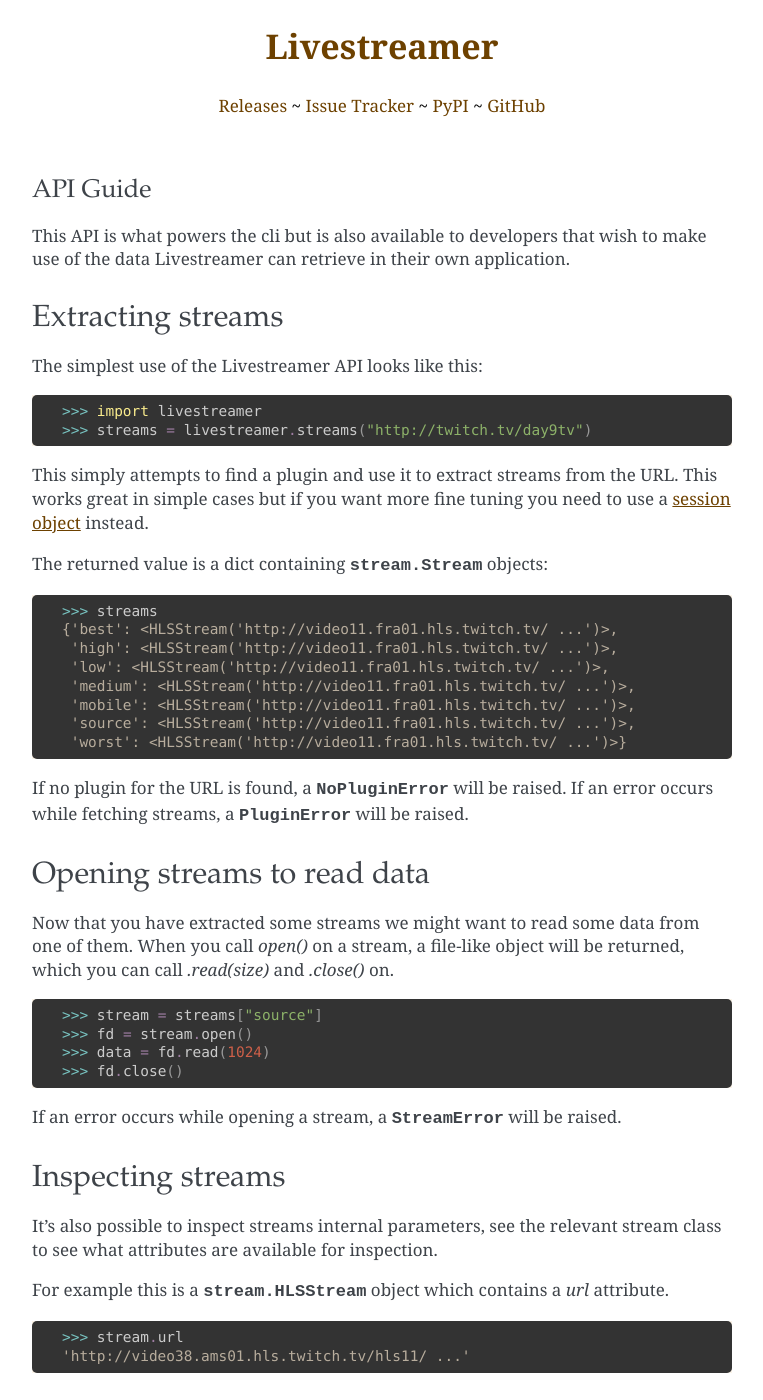
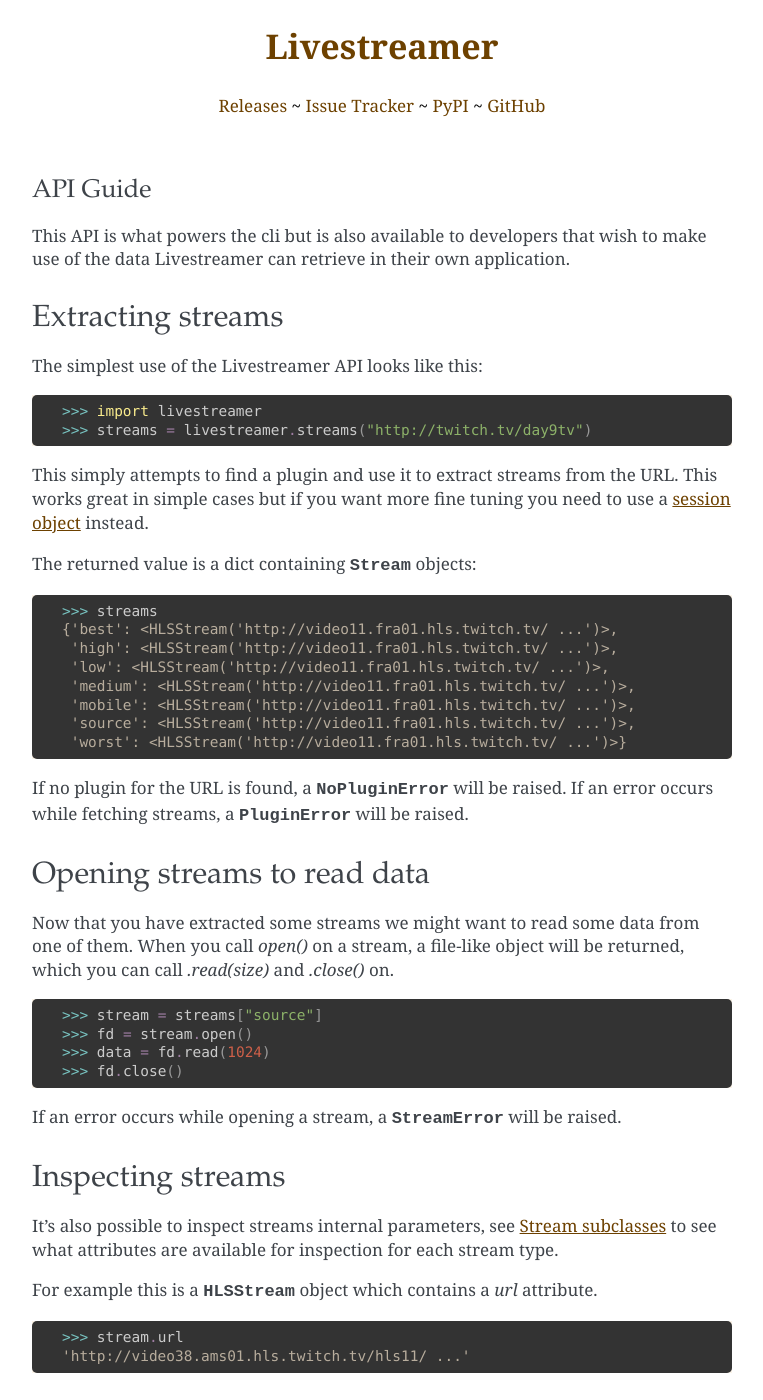
Before and after one commit to streamlink/streamlink, a Sphinx documentation site: the page built from docs/api_guide.rst, in a window 1280 px wide and 1400 px high. Shown: the whole window, without its empty margins (258-1021 px from the left). Built offline with Sphinx 7.4.7, drawn with Linux system fonts in a browser that asks for light colours; pages that are not in the unit, such as notebooks, are missing from menus.

Commit message:
docs: Some minor tweaks.

```diff
--- a/docs/api.rst
+++ b/docs/api.rst
@@ -37,6 +37,8 @@ All streams inherit from the :class:`Stream` class.
     :members:
 
 
+.. _api-stream-subclasses:
+
 Stream subclasses
 ^^^^^^^^^^^^^^^^^
 
--- a/docs/api_guide.rst
+++ b/docs/api_guide.rst
@@ -23,7 +23,7 @@ This simply attempts to find a plugin and use it to extract streams from
 the URL. This works great in simple cases but if you want more
 fine tuning you need to use a `session object`_ instead.
 
-The returned value is a dict containing :class:`stream.Stream` objects:
+The returned value is a dict containing :class:`Stream <stream.Stream>` objects:
 
 .. code-block:: python
 
@@ -62,10 +62,12 @@ If an error occurs while opening a stream, a :exc:`StreamError` will be raised.
 Inspecting streams
 ------------------
 
-It's also possible to inspect streams internal parameters, see the relevant stream
-class to see what attributes are available for inspection.
+It's also possible to inspect streams internal parameters, see
+:ref:`api-stream-subclasses` to see what attributes are available
+for inspection for each stream type.
 
-For example this is a :class:`stream.HLSStream` object which contains a `url` attribute.
+For example this is a :class:`HLSStream <stream.HLSStream>` object which
+contains a `url` attribute.
 
 .. code-block:: python
 
--- a/docs/index.rst
+++ b/docs/index.rst
@@ -7,11 +7,11 @@
 What is Livestreamer?
 ---------------------
 
-Livestreamer is a :ref:`cli` that pipes video streams from various services into a video player,
+Livestreamer is a :ref:`command-line utility <cli>` that pipes video streams from various services into a video player,
 such as `VLC <http://videolan.org/>`_. The main purpose of Livestreamer is to allow the user to avoid buggy
 and CPU heavy flash plugins but still be able to enjoy various streamed content.
 
-There is also an :ref:`api` available for developers who want access to the video stream data.
+There is also an :ref:`API <api_guide>` available for developers who want access to the video stream data.
 
 
 Latest release: v\ |version| (:ref:`changelog`)
```
